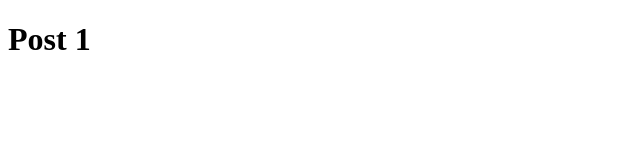
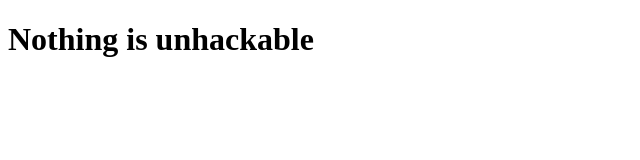
Before and after one commit to within-cells-interlink-ed/within-cells-interlink-ed.github.io, a plain HTML site: page index.html in a window 1280 px wide. Shown: the whole page, without its empty margins (0-640 px from the left). Drawn offline with Linux system fonts and the light colour scheme.

Commit message:
Update index.html

```diff
--- a/index.html
+++ b/index.html
@@ -3,9 +3,9 @@
 <head>
 	<meta charset="utf-8">
 	<meta name="viewport" content="width=device-width, initial-scale=1">
-	<title>Nothig's Unhackable</title>
+	<title>NIU</title>
 </head>
 <body>
-	<h1>Post 1</h1>
+	<h1>Nothing is unhackable</h1>
 </body>
 </html>
```
